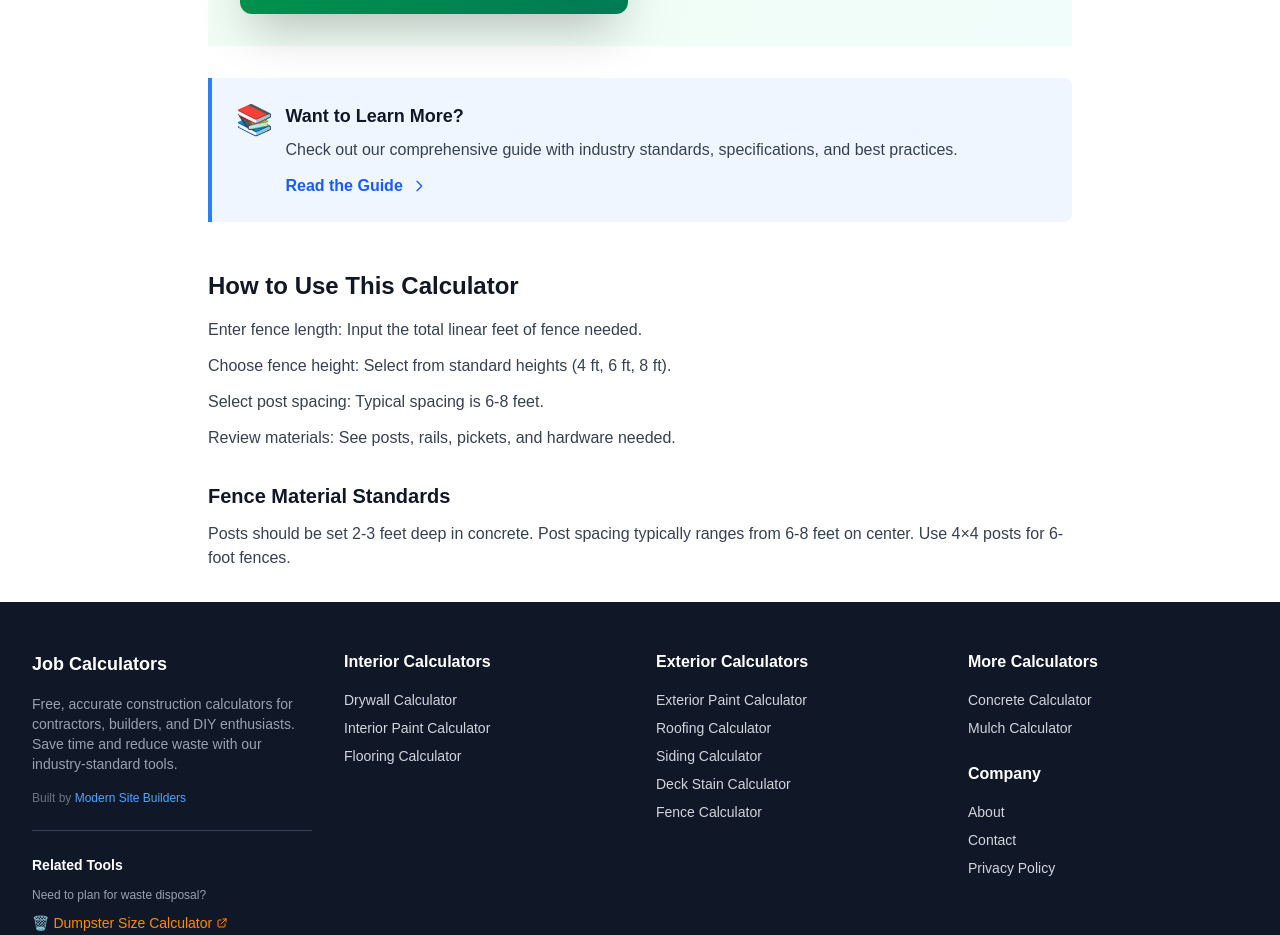
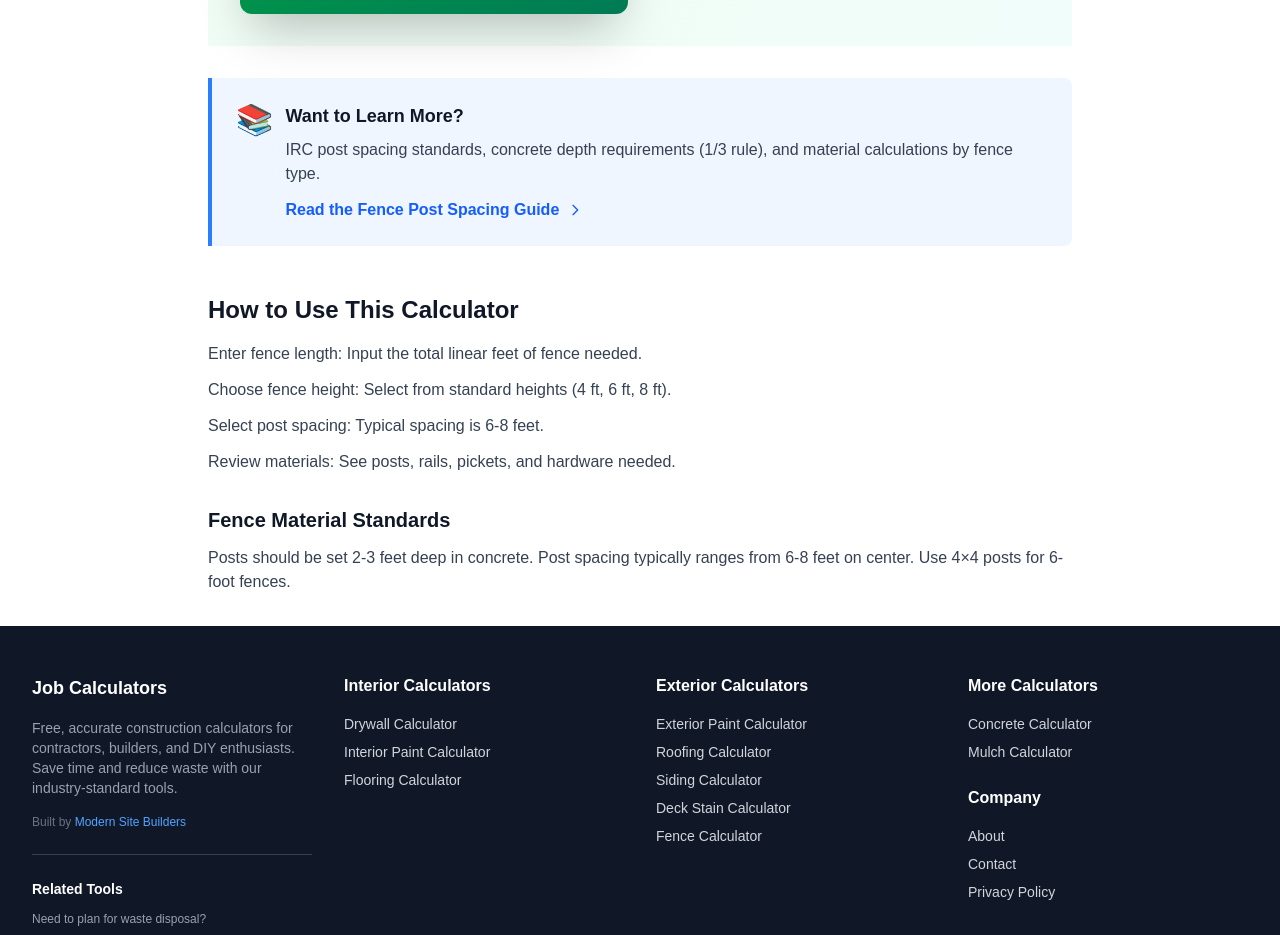
Before and after one commit to modernsitebuilders/remodelcalculators-public, a Next.js app: page /fence-calculator in a window 1280 px wide. Shown: the part 2156-3091 px from the top of the page. Built offline with nearby package versions, Linux system fonts and the light colour scheme.

Commit message:
fix: match CalculatorBlogLink props to what calculators pass

```diff
--- a/src/components/blog/CalculatorBlogLink.jsx
+++ b/src/components/blog/CalculatorBlogLink.jsx
@@ -1,6 +1,6 @@
 import Link from 'next/link';
 
-export default function CalculatorBlogLink({ calculatorSlug, guideSlug, guideTitle }) {
+export default function CalculatorBlogLink({ blogSlug, blogTitle, description }) {
   return (
     <div className="bg-blue-50 border-l-4 border-blue-500 p-6 rounded-r-lg my-8">
       <div className="flex items-start gap-3">
@@ -10,13 +10,13 @@ export default function CalculatorBlogLink({ calculatorSlug, guideSlug, guideTit
             Want to Learn More?
           </h3>
           <p className="text-gray-700 mb-3">
-            Check out our comprehensive guide with industry standards, specifications, and best practices.
+            {description || 'Check out our comprehensive guide with industry standards, specifications, and best practices.'}
           </p>
           <Link
-            href={`/blog/${guideSlug}`}
+            href={`/blog/${blogSlug}`}
             className="inline-flex items-center gap-2 text-blue-600 font-semibold hover:text-blue-700 hover:underline"
           >
-            Read the {guideTitle} Guide
+            Read the {blogTitle} Guide
             <svg className="w-4 h-4" fill="none" stroke="currentColor" viewBox="0 0 24 24">
               <path strokeLinecap="round" strokeLinejoin="round" strokeWidth={2} d="M9 5l7 7-7 7" />
             </svg>
```
